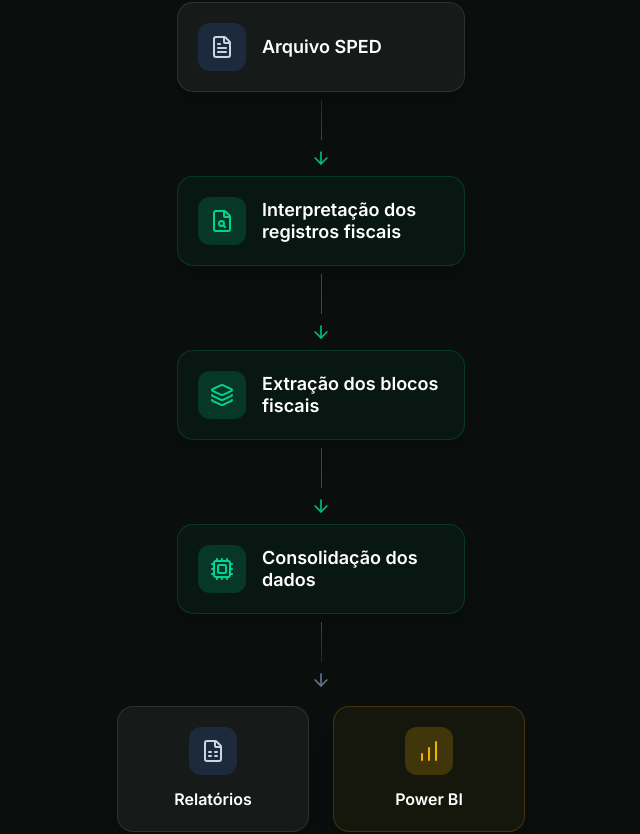
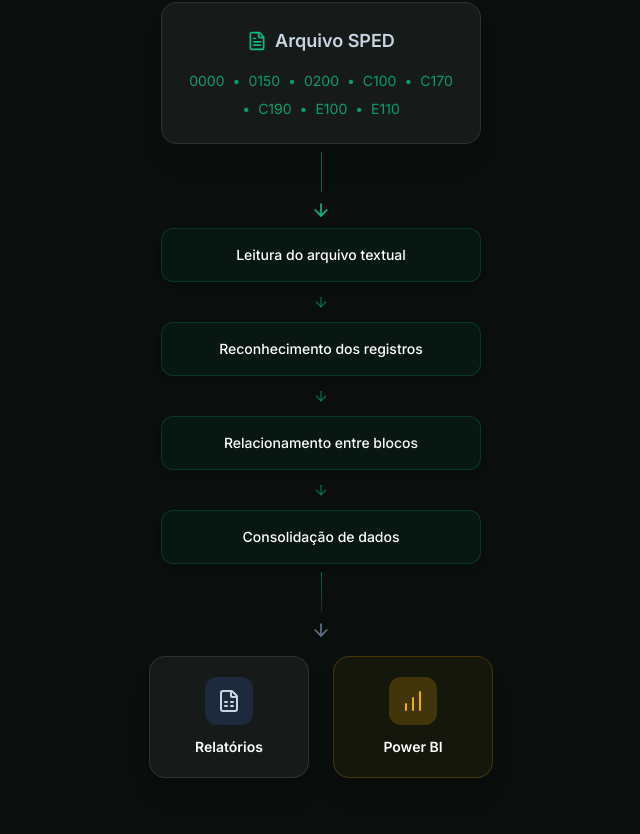
Before and after one commit to Nibson-dev/nibson-portfolio, a Next.js app: page /projects/sped in a window 1280 px wide. Shown: the part 674-1508 px from the top of the page, without its empty margins (319-959 px from the left). Built offline with nearby package versions, Linux system fonts and the light colour scheme.

Commit message:
docs(sped): add technical challenges, parsing flow diagram and lessons learned to finalize the engineering case study

```diff
--- a/app/projects/sped/page.tsx
+++ b/app/projects/sped/page.tsx
@@ -3,11 +3,11 @@
 /**
  * @file SpedPage.tsx
  * @description Apresentação do Motor de Processamento Fiscal.
- * Foco em Negócios, Fluxo de Processamento e Valor Gerado.
+ * Foco em Negócios, Fluxo de Processamento, Valor Gerado e Case de Engenharia.
  */
 
 import { motion } from "framer-motion";
-import { ArrowLeft, ArrowDown, FileText, BarChart, ShieldCheck, Zap, CheckCircle2, ServerOff, Timer, ArrowRight, FileSearch, Layers, Cpu, FileSpreadsheet } from "lucide-react";
+import { ArrowLeft, ArrowDown, FileText, BarChart, ServerOff, Timer, Layers, Cpu, FileSpreadsheet, CheckCircle, Database, Lock, Zap, BookOpen } from "lucide-react";
 import Link from "next/link";
 
 export default function SpedPage() {
@@ -49,60 +49,62 @@ export default function SpedPage() {
 
       <div className="max-w-5xl mx-auto px-4 space-y-40 pb-40">
 
-        {/* 2. FLUXO DE PROCESSAMENTO (Diagrama Estilo Figma em Código) */}
+        {/* 2. COMO O SISTEMA ENTENDE O SPED (Fluxo de Interpretação) */}
         <motion.section
           initial={{ opacity: 0, y: 50 }}
           whileInView={{ opacity: 1, y: 0 }}
           viewport={{ once: true, margin: "-100px" }}
           className="text-center"
         >
-          <h2 className="text-3xl font-bold text-white mb-16">Fluxo de Processamento</h2>
+          <h2 className="text-3xl font-bold text-white mb-16">Fluxo de Interpretação e Processamento</h2>
 
-          <div className="flex flex-col items-center relative">
+          <div className="flex flex-col items-center relative font-mono text-sm">
 
-            {/* Step 1 */}
-            <div className="w-72 p-5 rounded-2xl border border-white/10 bg-white/5 flex items-center gap-4 shadow-xl">
-              <div className="p-3 rounded-xl bg-slate-800 text-slate-300"><FileText className="w-6 h-6" /></div>
-              <span className="font-semibold text-white text-lg">Arquivo SPED</span>
-            </div>
-
-            <div className="h-10 w-px bg-gradient-to-b from-white/10 to-emerald-500/50 my-2" />
-            <ArrowDown className="text-emerald-500 w-5 h-5 mb-2" />
-
-            {/* Step 2 */}
-            <div className="w-72 p-5 rounded-2xl border border-emerald-500/20 bg-emerald-500/5 flex items-center gap-4 shadow-xl">
-              <div className="p-3 rounded-xl bg-emerald-500/20 text-emerald-400"><FileSearch className="w-6 h-6" /></div>
-              <span className="font-semibold text-white text-lg text-left leading-tight">Interpretação dos registros fiscais</span>
+            {/* Bloco Inicial: O Arquivo Bruto */}
+            <div className="w-80 p-6 rounded-2xl border border-white/10 bg-white/5 shadow-xl">
+              <div className="flex items-center justify-center gap-2 mb-4 text-slate-300 font-sans font-semibold text-lg">
+                <FileText className="w-5 h-5 text-emerald-500" /> Arquivo SPED
+              </div>
+              <div className="flex flex-wrap justify-center gap-2 text-emerald-400/70">
+                <span>0000</span>•<span>0150</span>•<span>0200</span>•<span>C100</span>•<span>C170</span>•<span>C190</span>•<span>E100</span>•<span>E110</span>
+              </div>
             </div>
 
             <div className="h-10 w-px bg-emerald-500/50 my-2" />
             <ArrowDown className="text-emerald-500 w-5 h-5 mb-2" />
 
-            {/* Step 3 */}
-            <div className="w-72 p-5 rounded-2xl border border-emerald-500/20 bg-emerald-500/5 flex items-center gap-4 shadow-xl">
-              <div className="p-3 rounded-xl bg-emerald-500/20 text-emerald-400"><Layers className="w-6 h-6" /></div>
-              <span className="font-semibold text-white text-lg text-left leading-tight">Extração dos blocos fiscais</span>
-            </div>
+            {/* Pipeline de Processamento */}
+            <div className="w-80 space-y-3 font-sans">
+              <div className="p-4 rounded-xl border border-emerald-500/20 bg-emerald-500/5 text-white font-medium shadow-md">
+                Leitura do arquivo textual
+              </div>
+              <ArrowDown className="text-emerald-500/50 w-4 h-4 mx-auto" />
 
-            <div className="h-10 w-px bg-emerald-500/50 my-2" />
-            <ArrowDown className="text-emerald-500 w-5 h-5 mb-2" />
+              <div className="p-4 rounded-xl border border-emerald-500/20 bg-emerald-500/5 text-white font-medium shadow-md">
+                Reconhecimento dos registros
+              </div>
+              <ArrowDown className="text-emerald-500/50 w-4 h-4 mx-auto" />
 
-            {/* Step 4 */}
-            <div className="w-72 p-5 rounded-2xl border border-emerald-500/20 bg-emerald-500/5 flex items-center gap-4 shadow-xl">
-              <div className="p-3 rounded-xl bg-emerald-500/20 text-emerald-400"><Cpu className="w-6 h-6" /></div>
-              <span className="font-semibold text-white text-lg text-left leading-tight">Consolidação dos dados</span>
+              <div className="p-4 rounded-xl border border-emerald-500/20 bg-emerald-500/5 text-white font-medium shadow-md">
+                Relacionamento entre blocos
+              </div>
+              <ArrowDown className="text-emerald-500/50 w-4 h-4 mx-auto" />
+
+              <div className="p-4 rounded-xl border border-emerald-500/20 bg-emerald-500/5 text-white font-medium shadow-md">
+                Consolidação de dados
+              </div>
             </div>
 
             <div className="h-10 w-px bg-gradient-to-b from-emerald-500/50 to-white/10 my-2" />
             <ArrowDown className="text-slate-500 w-5 h-5 mb-2" />
 
-            {/* Step 5 & 6 (Outputs) */}
-            <div className="flex gap-6 mt-2">
-               <div className="w-48 p-5 rounded-2xl border border-white/10 bg-white/5 flex flex-col items-center justify-center gap-3 shadow-xl">
+            {/* Outputs */}
+            <div className="flex gap-6 mt-2 font-sans">
+               <div className="w-40 p-5 rounded-2xl border border-white/10 bg-white/5 flex flex-col items-center justify-center gap-3 shadow-xl">
                  <div className="p-3 rounded-xl bg-slate-800 text-slate-300"><FileSpreadsheet className="w-6 h-6" /></div>
                  <span className="font-semibold text-white">Relatórios</span>
                </div>
-               <div className="w-48 p-5 rounded-2xl border border-yellow-500/20 bg-yellow-500/5 flex flex-col items-center justify-center gap-3 shadow-xl">
+               <div className="w-40 p-5 rounded-2xl border border-yellow-500/20 bg-yellow-500/5 flex flex-col items-center justify-center gap-3 shadow-xl">
                  <div className="p-3 rounded-xl bg-yellow-500/20 text-yellow-500"><BarChart className="w-6 h-6" /></div>
                  <span className="font-semibold text-white">Power BI</span>
                </div>
@@ -148,7 +150,7 @@ export default function SpedPage() {
             </table>
             <div className="p-6 bg-emerald-500/5 border-t border-emerald-500/20">
                <p className="text-emerald-100 text-sm md:text-base leading-relaxed">
-                 O sistema interpreta automaticamente diferentes blocos do arquivo SPED Fiscal, extraindo informações estruturadas para geração de relatórios e apoio à análise.
+                 O sistema interpreta automaticamente diferentes blocos do arquivo SPED Fiscal, extraindo informações estruturadas para geração de relatórios e apoio à análise técnica.
                </p>
             </div>
           </div>
@@ -161,67 +163,91 @@ export default function SpedPage() {
           viewport={{ once: true, margin: "-100px" }}
         >
           <div className="grid grid-cols-1 md:grid-cols-3 gap-6">
-
                <div className="p-8 rounded-3xl bg-white/5 border border-white/10 text-center hover:border-emerald-500/30 transition-colors">
                   <h3 className="text-5xl md:text-6xl font-bold text-white mb-4">120<span className="text-emerald-500">+</span></h3>
                   <p className="text-slate-400 font-medium uppercase tracking-wider text-sm">Arquivos processados / mês</p>
                </div>
-
                <div className="p-8 rounded-3xl bg-white/5 border border-white/10 text-center hover:border-emerald-500/30 transition-colors">
                   <h3 className="text-5xl md:text-6xl font-bold text-white mb-4">120 <span className="text-emerald-500 text-4xl">h</span></h3>
                   <p className="text-slate-400 font-medium uppercase tracking-wider text-sm">Economizadas por mês</p>
                </div>
-
                <div className="p-8 rounded-3xl bg-white/5 border border-white/10 text-center hover:border-emerald-500/30 transition-colors">
                   <h3 className="text-5xl md:text-6xl font-bold text-white mb-4">100<span className="text-emerald-500">%</span></h3>
                   <p className="text-slate-400 font-medium uppercase tracking-wider text-sm">Processamento Automatizado</p>
                </div>
-
           </div>
         </motion.section>
 
-        {/* 5. SEGURANÇA (Arquitetura orientada à privacidade) */}
+        {/* 5. DESAFIOS TÉCNICOS (Cards Corporativos) */}
         <motion.section
           initial={{ opacity: 0, y: 50 }}
           whileInView={{ opacity: 1, y: 0 }}
           viewport={{ once: true, margin: "-100px" }}
-          className="bg-emerald-950/20 border border-emerald-500/20 rounded-3xl p-8 md:p-12 flex flex-col md:flex-row gap-8 items-center"
         >
-          <div className="w-20 h-20 shrink-0 rounded-2xl bg-emerald-500/10 flex items-center justify-center border border-emerald-500/20">
-            <ServerOff className="w-10 h-10 text-emerald-400" />
-          </div>
-          <div>
-            <h2 className="text-3xl font-bold text-white mb-4">Arquitetura orientada à privacidade</h2>
-            <p className="text-slate-300 text-lg leading-relaxed">
-              Os arquivos são processados temporariamente, sem armazenamento persistente, reduzindo drasticamente os riscos relacionados à retenção de dados sensíveis da empresa.
-            </p>
+          <h2 className="text-3xl font-bold text-white mb-10">Desafios Técnicos Solucionados</h2>
+
+          <div className="grid grid-cols-1 md:grid-cols-2 gap-6">
+             {/* Processamento */}
+             <div className="p-8 rounded-2xl bg-[#0f1411] border border-white/5 hover:border-emerald-500/30 transition-colors">
+                <div className="w-12 h-12 rounded-xl bg-emerald-500/10 flex items-center justify-center mb-6 text-emerald-400">
+                  <Cpu className="w-6 h-6" />
+                </div>
+                <h3 className="text-xl font-bold text-white mb-3">Processamento de arquivos</h3>
+                <p className="text-slate-400 leading-relaxed">
+                  Implementação de uma rotina capaz de interpretar arquivos SPED compostos por diferentes blocos fiscais, preservando a hierarquia entre registros durante o processamento.
+                </p>
+             </div>
+
+             {/* Estrutura */}
+             <div className="p-8 rounded-2xl bg-[#0f1411] border border-white/5 hover:border-emerald-500/30 transition-colors">
+                <div className="w-12 h-12 rounded-xl bg-emerald-500/10 flex items-center justify-center mb-6 text-emerald-400">
+                  <Database className="w-6 h-6" />
+                </div>
+                <h3 className="text-xl font-bold text-white mb-3">Estrutura dos dados</h3>
+                <p className="text-slate-400 leading-relaxed">
+                  Desenvolvimento de uma estratégia para transformar registros textuais soltos em informações solidamente estruturadas para a geração automática de relatórios.
+                </p>
+             </div>
+
+             {/* Performance */}
+             <div className="p-8 rounded-2xl bg-[#0f1411] border border-white/5 hover:border-emerald-500/30 transition-colors">
+                <div className="w-12 h-12 rounded-xl bg-emerald-500/10 flex items-center justify-center mb-6 text-emerald-400">
+                  <Zap className="w-6 h-6" />
+                </div>
+                <h3 className="text-xl font-bold text-white mb-3">Performance</h3>
+                <p className="text-slate-400 leading-relaxed">
+                  Otimização severa do fluxo de processamento para reduzir significativamente o tempo de análise dos arquivos, lidando com milhares de linhas em segundos.
+                </p>
+             </div>
+
+             {/* Segurança */}
+             <div className="p-8 rounded-2xl bg-[#0f1411] border border-white/5 hover:border-emerald-500/30 transition-colors">
+                <div className="w-12 h-12 rounded-xl bg-emerald-500/10 flex items-center justify-center mb-6 text-emerald-400">
+                  <Lock className="w-6 h-6" />
+                </div>
+                <h3 className="text-xl font-bold text-white mb-3">Segurança & Privacidade</h3>
+                <p className="text-slate-400 leading-relaxed">
+                  Desenho de uma arquitetura <i>stateless</i> com processamento estritamente temporário dos arquivos, evitando a persistência e retenção de dados sensíveis da empresa.
+                </p>
+             </div>
           </div>
         </motion.section>
 
-        {/* 6. DESAFIOS TÉCNICOS (Checklist) */}
+        {/* 6. LIÇÕES APRENDIDAS (Fechamento) */}
         <motion.section
           initial={{ opacity: 0, y: 50 }}
           whileInView={{ opacity: 1, y: 0 }}
           viewport={{ once: true, margin: "-100px" }}
-          className="border-t border-white/10 pt-20"
+          className="border-t border-white/10 pt-16"
         >
-          <h2 className="text-3xl font-bold text-white mb-10 text-center">Desafios Técnicos Solucionados</h2>
-
-          <div className="max-w-3xl mx-auto grid grid-cols-1 md:grid-cols-2 gap-x-12 gap-y-6">
-             {[
-               "Processamento de arquivos de grande porte",
-               "Estrutura hierárquica do SPED",
-               "Extração de registros fiscais",
-               "Geração automática de relatórios",
-               "Integração com Power BI",
-               "Arquitetura stateless",
-               "Segurança dos dados"
-             ].map((challenge, i) => (
-               <div key={i} className="flex items-center gap-4 p-2">
-                  <CheckCircle2 className="w-6 h-6 text-emerald-500 shrink-0" />
-                  <span className="text-slate-300 text-lg">{challenge}</span>
-               </div>
-             ))}
+          <div className="bg-emerald-950/20 border border-emerald-500/20 rounded-3xl p-8 md:p-12">
+            <div className="flex items-center gap-4 mb-6">
+              <BookOpen className="w-8 h-8 text-emerald-400" />
+              <h2 className="text-2xl font-bold text-white">Lições Aprendidas</h2>
+            </div>
+            <p className="text-slate-300 text-lg leading-relaxed">
+              Durante esse projeto, aprofundei consideravelmente meus conhecimentos em arquitetura de aplicações web, técnicas avançadas de processamento de arquivos estruturados, integração de dados com Power BI, desenvolvimento full-stack robusto e aplicação prática de princípios de segurança no processamento de dados fiscais sigilosos.
+            </p>
           </div>
         </motion.section>
 
```
